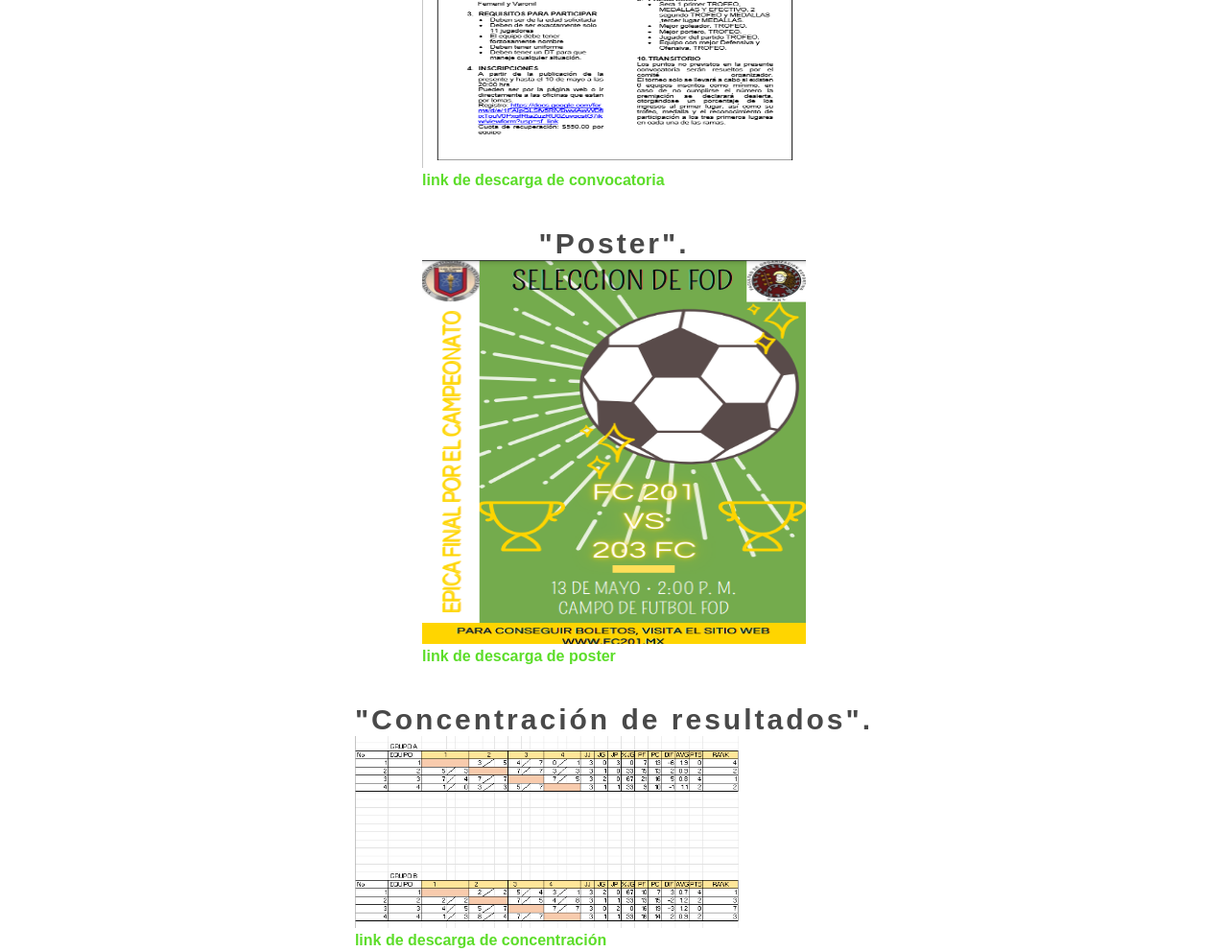
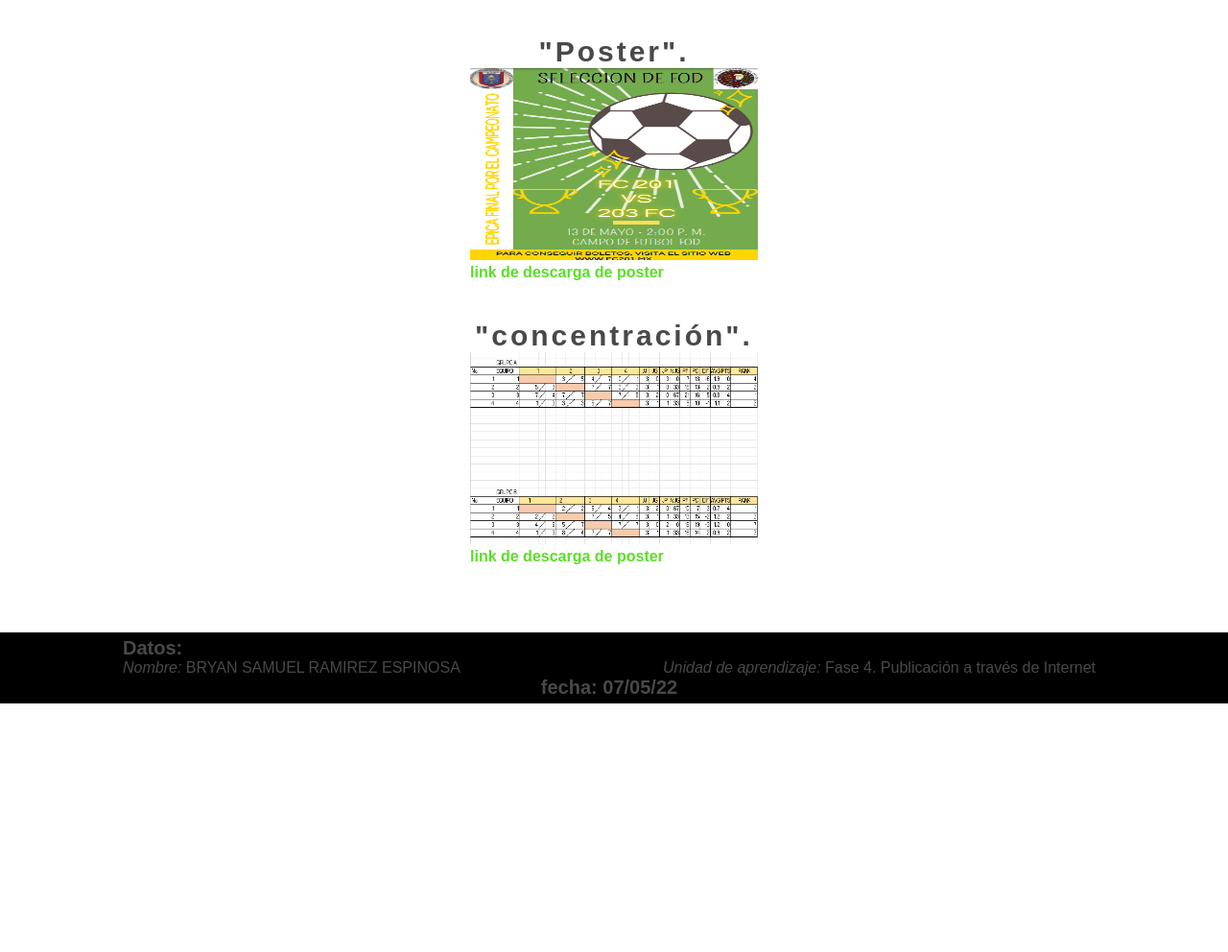
Before and after one commit to Lilbryaann/ZonaDeGol, a plain HTML site: page index.html in a window 1280 px wide. Shown: the part 2891-3883 px from the top of the page at 96% size. After the commit the page ends 3624 px from the top, so only its background shows below. Drawn offline with Linux system fonts and the light colour scheme.

Commit message:
cambios 4

```diff
--- a/index.html
+++ b/index.html
@@ -168,7 +168,7 @@
                 <div class="tarjeta-tema">
                     <div>
                         <h2 id="convocatoria" class="titulo-menu">"Convocatoria".</h2>
-                        <img class="img-tarjeta-tema2" src="convocatoria.png">
+                        <img class="img-tarjeta-tema" src="convocatoria.png">
 
                         <div>
                             <a download="convocatoria" href="PIA_CONVOCATORIA.docx"> link de descarga de convocatoria</a>
@@ -183,7 +183,7 @@
                 <div class="tarjeta-tema">
                     <div>
                         <h2 id="poster" class="titulo-menu">"Poster".</h2>
-                        <img class="img-tarjeta-tema2" src="poster.png">
+                        <img class="img-tarjeta-tema" src="poster.png">
 
                         <div>
                             <a download="poster" href="PIA_POSTER_EQUIPO2.pdf"> link de descarga de poster</a>
@@ -197,11 +197,11 @@
             <div class="contenedor-tarjetas">
                 <div class="tarjeta-tema">
                     <div>
-                        <h2 id="concentracion" class="titulo-menu">"Concentración de resultados".</h2>
-                        <img src="concentracion.png" width="400px" height="200">
+                        <h2 id="poster" class="titulo-menu">"concentración".</h2>
+                        <img class="img-tarjeta-tema" src="concentracion.png">
 
                         <div>
-                            <a download="concentracion" href="PIA_RESULTADOS_EQUIPO2.xlsx"> link de descarga de concentración</a>
+                            <a download="concentracion" href="PIA_RESULTADOS_EQUIPO2.xlsx"> link de descarga de poster</a>
                         </div>
                     </div>
                 </div>
```
